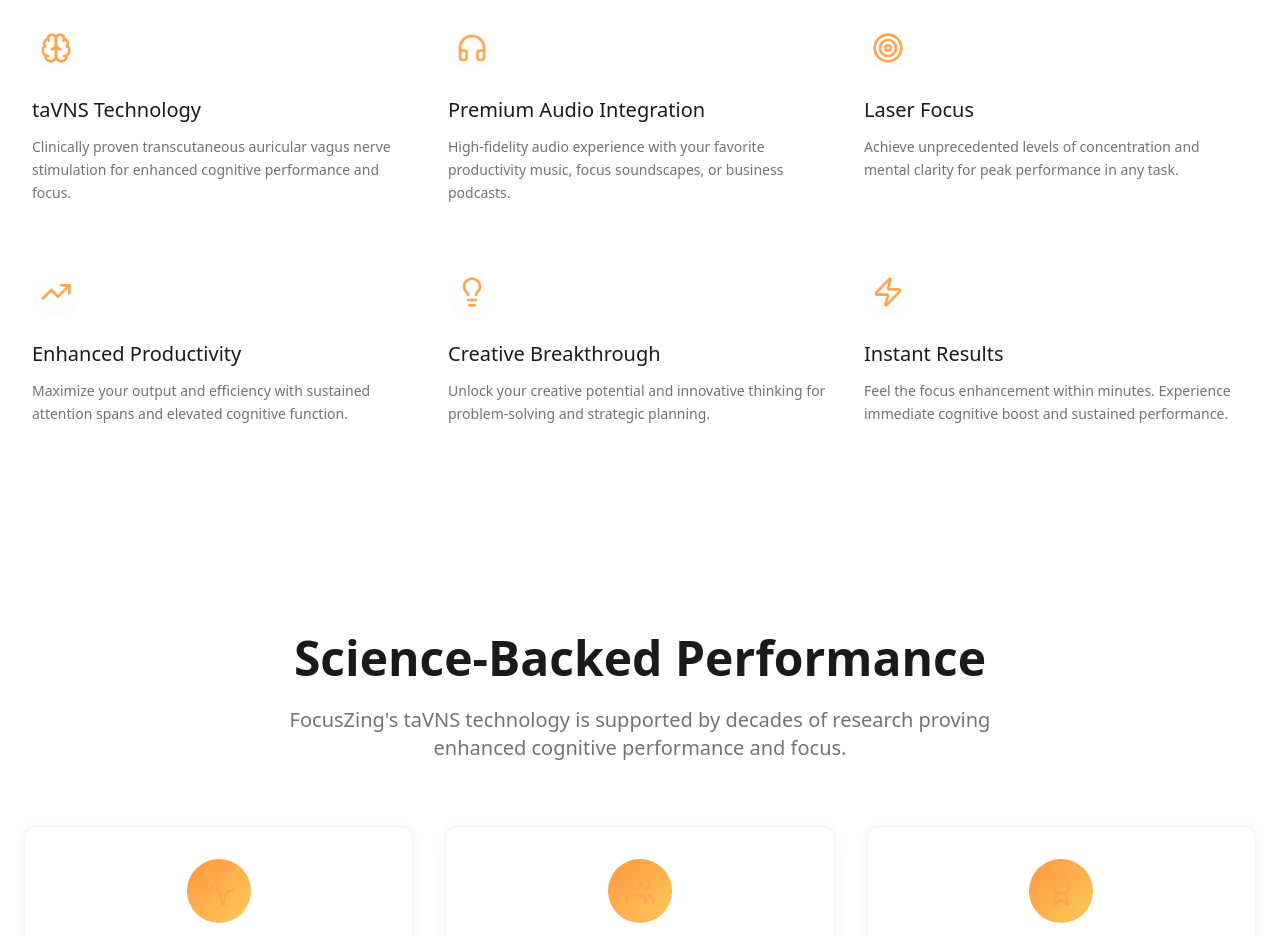
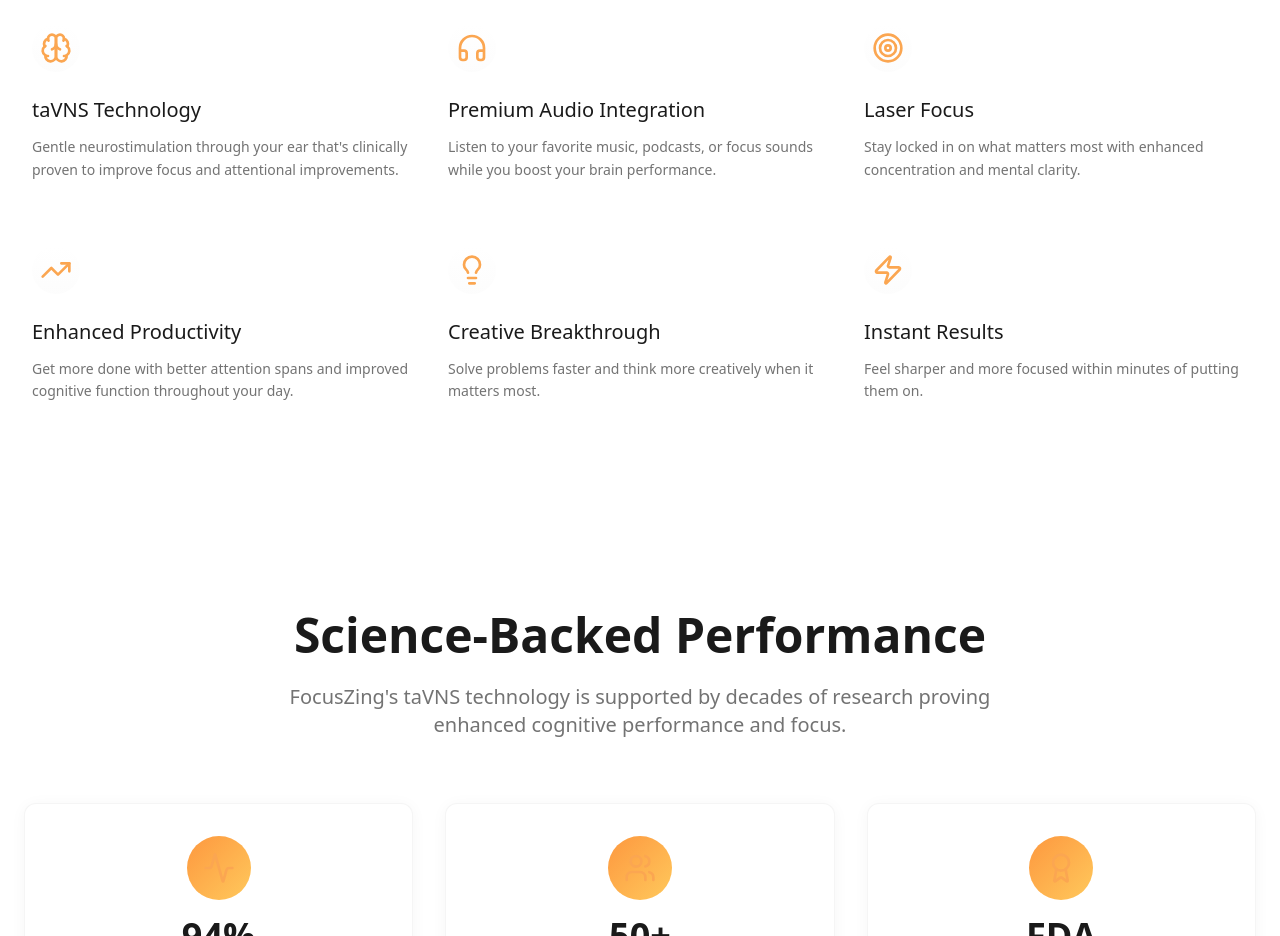
Before and after one commit to IsabelleKidney/zing-focusflow, a React (Vite) app: page / in a window 1280 px wide. Shown: the part 1140-2076 px from the top of the page. Built offline with nearby package versions, Linux system fonts and the light colour scheme; the HTML template or start-up script is replaced by a standard one.

Commit message:
Refactor: Simplify feature descriptions

```diff
--- a/src/components/Features.tsx
+++ b/src/components/Features.tsx
@@ -5,32 +5,32 @@ const Features = () => {
     {
       icon: <Brain className="w-8 h-8" />,
       title: "taVNS Technology",
-      description: "Clinically proven transcutaneous auricular vagus nerve stimulation for enhanced cognitive performance and focus."
+      description: "Gentle neurostimulation through your ear that's clinically proven to improve focus and attentional improvements."
     },
     {
       icon: <Headphones className="w-8 h-8" />,
       title: "Premium Audio Integration",
-      description: "High-fidelity audio experience with your favorite productivity music, focus soundscapes, or business podcasts."
+      description: "Listen to your favorite music, podcasts, or focus sounds while you boost your brain performance."
     },
     {
       icon: <Target className="w-8 h-8" />,
       title: "Laser Focus",
-      description: "Achieve unprecedented levels of concentration and mental clarity for peak performance in any task."
+      description: "Stay locked in on what matters most with enhanced concentration and mental clarity."
     },
     {
       icon: <TrendingUp className="w-8 h-8" />,
       title: "Enhanced Productivity",
-      description: "Maximize your output and efficiency with sustained attention spans and elevated cognitive function."
+      description: "Get more done with better attention spans and improved cognitive function throughout your day."
     },
     {
       icon: <Lightbulb className="w-8 h-8" />,
       title: "Creative Breakthrough",
-      description: "Unlock your creative potential and innovative thinking for problem-solving and strategic planning."
+      description: "Solve problems faster and think more creatively when it matters most."
     },
     {
       icon: <Zap className="w-8 h-8" />,
       title: "Instant Results",
-      description: "Feel the focus enhancement within minutes. Experience immediate cognitive boost and sustained performance."
+      description: "Feel sharper and more focused within minutes of putting them on."
     }
   ];
 
```
